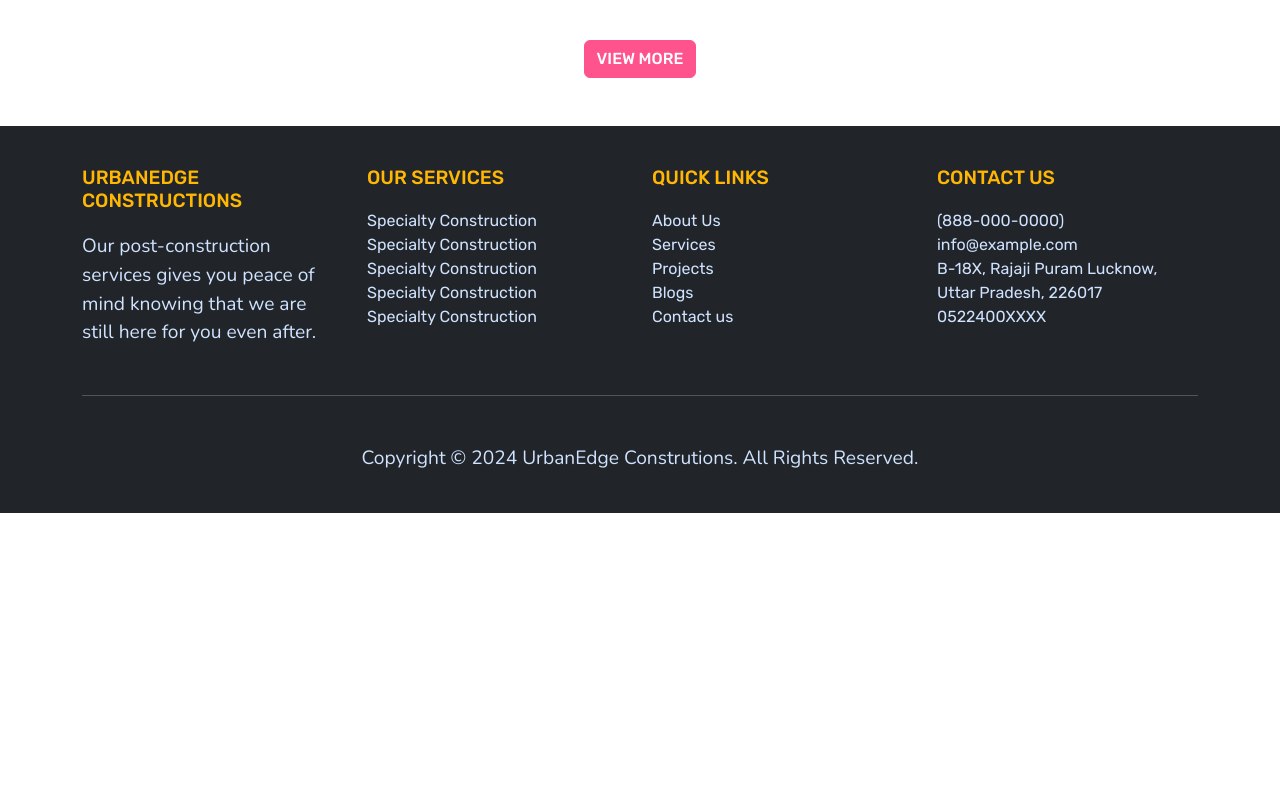
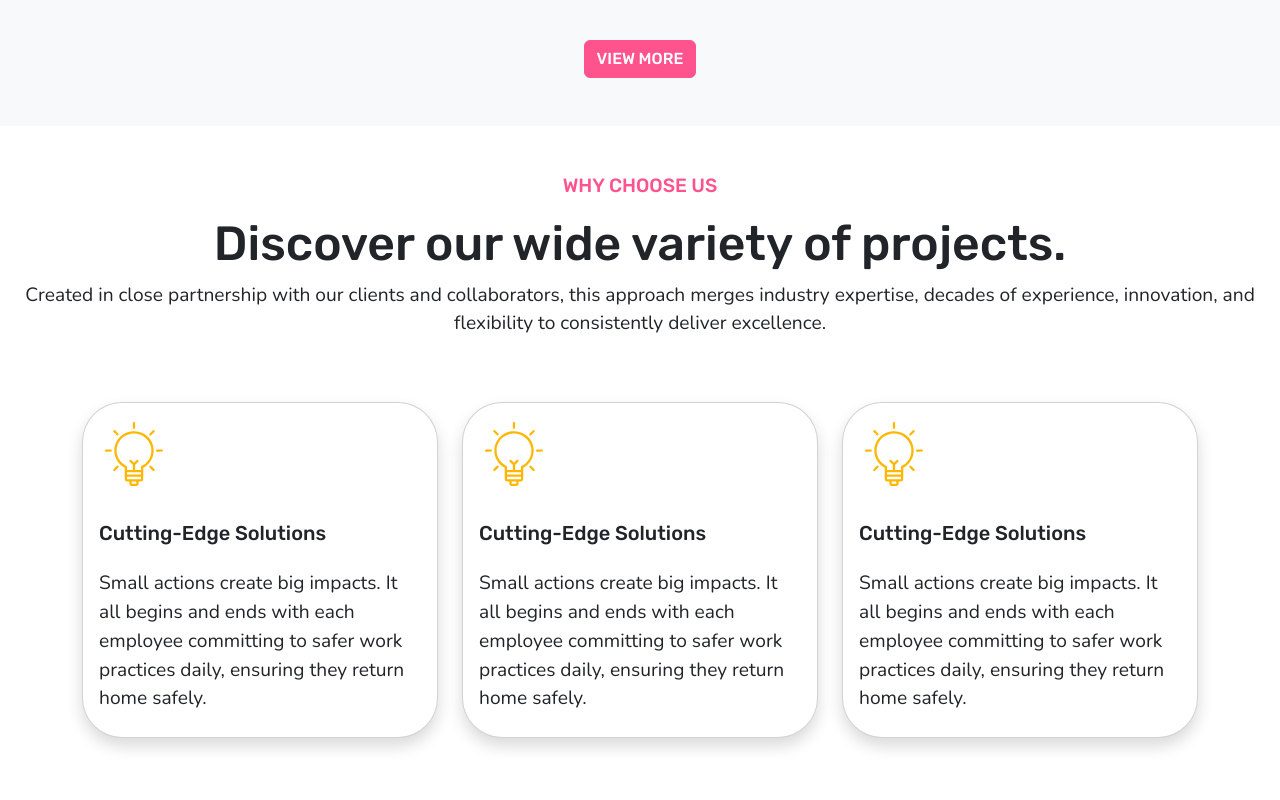
Before and after one commit to nuruddin-osman/construction, a React (Vite) app in the folder frontend/: page / in a window 1280 px wide. Shown: the part 2040-2840 px from the top of the page. Before the commit the page ends 2553 px from the top, so only its background shows below. Built offline with nearby package versions, Linux system fonts and the light colour scheme.

Commit message:
Choose us part done

```diff
--- a/frontend/src/assets/css/style.scss
+++ b/frontend/src/assets/css/style.scss
@@ -216,6 +216,9 @@ header {
 }
 
 .our_services {
+  --bs-bg-opacity: 1;
+  background-color: rgba(var(--bs-light-rgb), var(--bs-bg-opacity)) !important;
+
   .card_head {
     height: 420px;
     border: none;
@@ -267,3 +270,12 @@ header {
     }
   }
 }
+
+.choose_us {
+  .card_head {
+    border-radius: 40px;
+    .card_icon {
+      padding: 16px;
+    }
+  }
+}
--- /dev/null
+++ b/frontend/src/pages/home/ChooseUs.jsx
@@ -0,0 +1,79 @@
+import React from "react";
+import Button from "react-bootstrap/Button";
+import Card from "react-bootstrap/Card";
+import ChooseIcon_1 from "../../../public/assets/images/icon-1.svg";
+
+const ChooseUs = () => {
+  return (
+    <div className="choose_us py-5">
+      <div className="text-center">
+        <h4 className="section_sub_title">Why Choose Us</h4>
+        <h2 className="">Discover our wide variety of projects.</h2>
+        <p>
+          Created in close partnership with our clients and collaborators, this
+          approach merges industry expertise, decades of experience, innovation,
+          and flexibility to consistently deliver excellence.
+        </p>
+      </div>
+      <div className="container py-5">
+        <div className="row">
+          <div className="col-md-4">
+            <Card className="card_head shadow">
+              <div className="card_icon">
+                <img src={ChooseIcon_1} alt="" />
+              </div>
+              <Card.Body className="card_body">
+                <Card.Title className="pb-3">Cutting-Edge Solutions</Card.Title>
+                <div className="service_content">
+                  <Card.Text className="mb-2">
+                    Small actions create big impacts. It all begins and ends
+                    with each employee committing to safer work practices daily,
+                    ensuring they return home safely.
+                  </Card.Text>
+                </div>
+              </Card.Body>
+            </Card>
+          </div>
+          <div className="col-md-4">
+            {" "}
+            <Card className="card_head shadow">
+              <div className="card_icon">
+                <img src={ChooseIcon_1} alt="" />
+              </div>
+              <Card.Body className="card_body">
+                <Card.Title className="pb-3">Cutting-Edge Solutions</Card.Title>
+                <div className="service_content">
+                  <Card.Text className="mb-2">
+                    Small actions create big impacts. It all begins and ends
+                    with each employee committing to safer work practices daily,
+                    ensuring they return home safely.
+                  </Card.Text>
+                </div>
+              </Card.Body>
+            </Card>
+          </div>
+          <div className="col-md-4">
+            {" "}
+            <Card className="card_head shadow">
+              <div className="card_icon">
+                <img src={ChooseIcon_1} alt="" />
+              </div>
+              <Card.Body className="card_body">
+                <Card.Title className="pb-3">Cutting-Edge Solutions</Card.Title>
+                <div className="service_content">
+                  <Card.Text className="mb-2">
+                    Small actions create big impacts. It all begins and ends
+                    with each employee committing to safer work practices daily,
+                    ensuring they return home safely.
+                  </Card.Text>
+                </div>
+              </Card.Body>
+            </Card>
+          </div>
+        </div>
+      </div>
+    </div>
+  );
+};
+
+export default ChooseUs;
--- a/frontend/src/pages/home/Index.jsx
+++ b/frontend/src/pages/home/Index.jsx
@@ -4,6 +4,7 @@ import Banner from "./Banner";
 import About from "./About";
 import Footer from "../../components/footer/Footer";
 import OurServices from "./OurServices";
+import ChooseUs from "./ChooseUs";
 
 const Home = () => {
   return (
@@ -12,6 +13,7 @@ const Home = () => {
       <Banner />
       <About />
       <OurServices />
+      <ChooseUs />
       <Footer />
     </div>
   );
```
